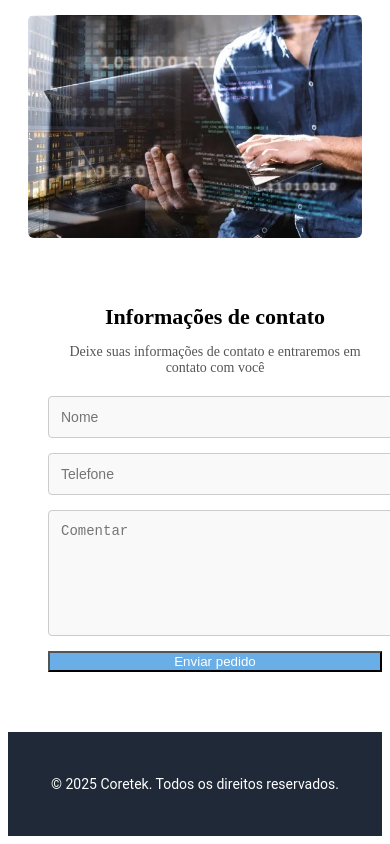
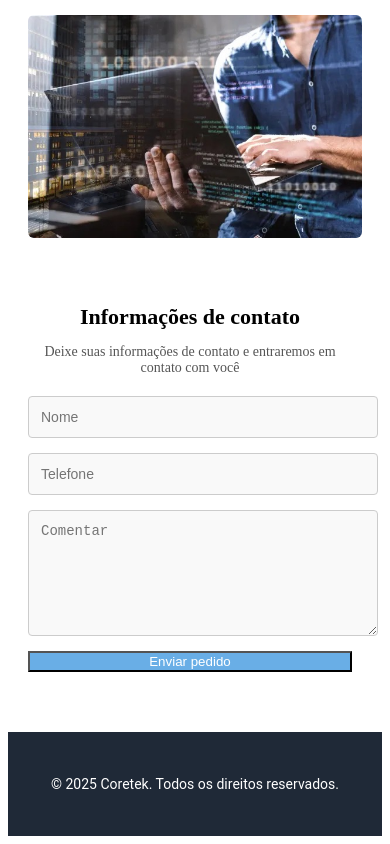
Before and after one commit to Brwescley/coretek, a plain HTML site: page index.html in a window 390 px wide. Shown: the part 4812-5656 px from the top of the page. Drawn offline with Linux system fonts and the light colour scheme.

Commit message:
Update style.css

```diff
--- a/style.css
+++ b/style.css
@@ -539,11 +539,15 @@ h2 {
     flex-direction: column;
   }
 
-  .formulario-contato {
-    width: 100%;
-    padding: 0 20px;
+.formulario-contato {
+    width: 97%;
+    padding: 0, 0px;
+    align-items: center;
   }
-
+.submit {
+  align-items: center;
+  color: #000;
+}
   .imagem-contato img {
     width: 100%;
   }
```
